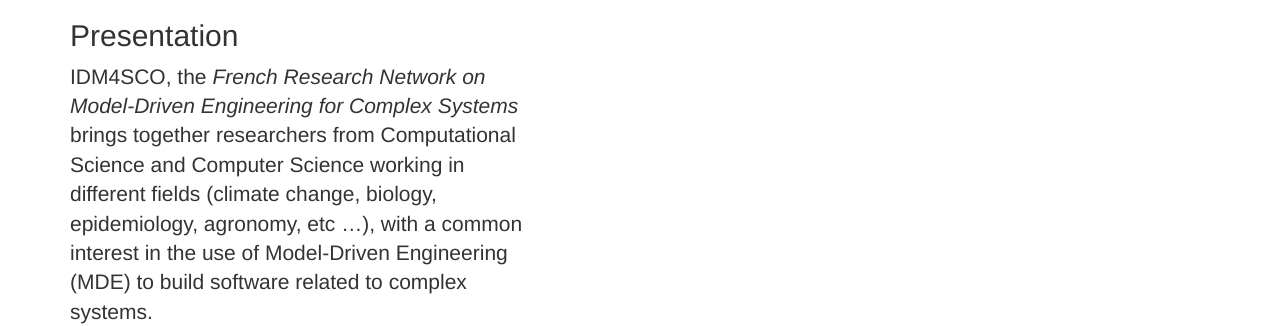
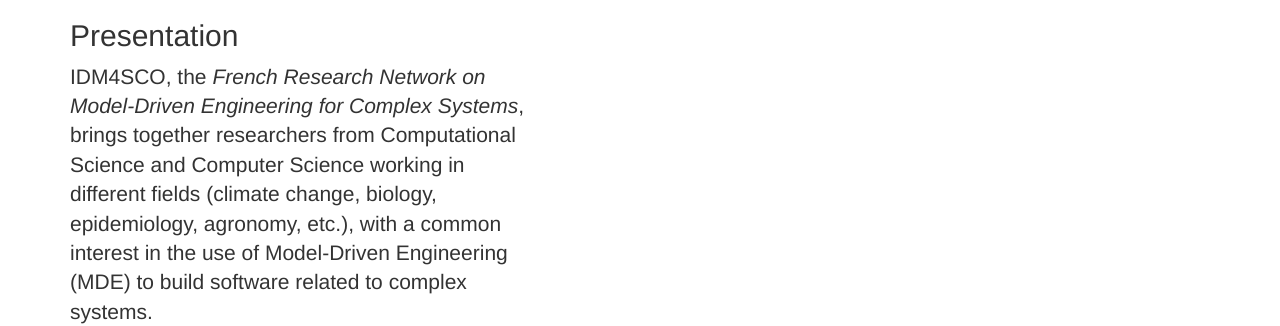
Before and after one commit to gemoc/idm4sco, a Jekyll site: the page built from _posts/2014-09-21-services-1.markdown, in a window 1280 px wide and 900 px high. Shown: the part 199-525 px from the top of the window. Built offline with Jekyll 4.4.1, drawn with Linux system fonts in a browser that asks for light colours; nearby versions of some CDN libraries; library files that are not in the unit come from our copies.

```diff
--- a/_posts/2014-09-21-services-1.markdown
+++ b/_posts/2014-09-21-services-1.markdown
@@ -6,4 +6,4 @@ title: Presentation
 description: |
 ---
 
-IDM4SCO, the _French Research Network on Model-Driven Engineering for Complex Systems_ brings together researchers from Computational Science and Computer Science working in different fields (climate change, biology, epidemiology, agronomy, etc ...), with a common interest in the use of Model-Driven Engineering (MDE) to build software related to complex systems.
+IDM4SCO, the _French Research Network on Model-Driven Engineering for Complex Systems_, brings together researchers from Computational Science and Computer Science working in different fields (climate change, biology, epidemiology, agronomy, etc.), with a common interest in the use of Model-Driven Engineering (MDE) to build software related to complex systems.
```
